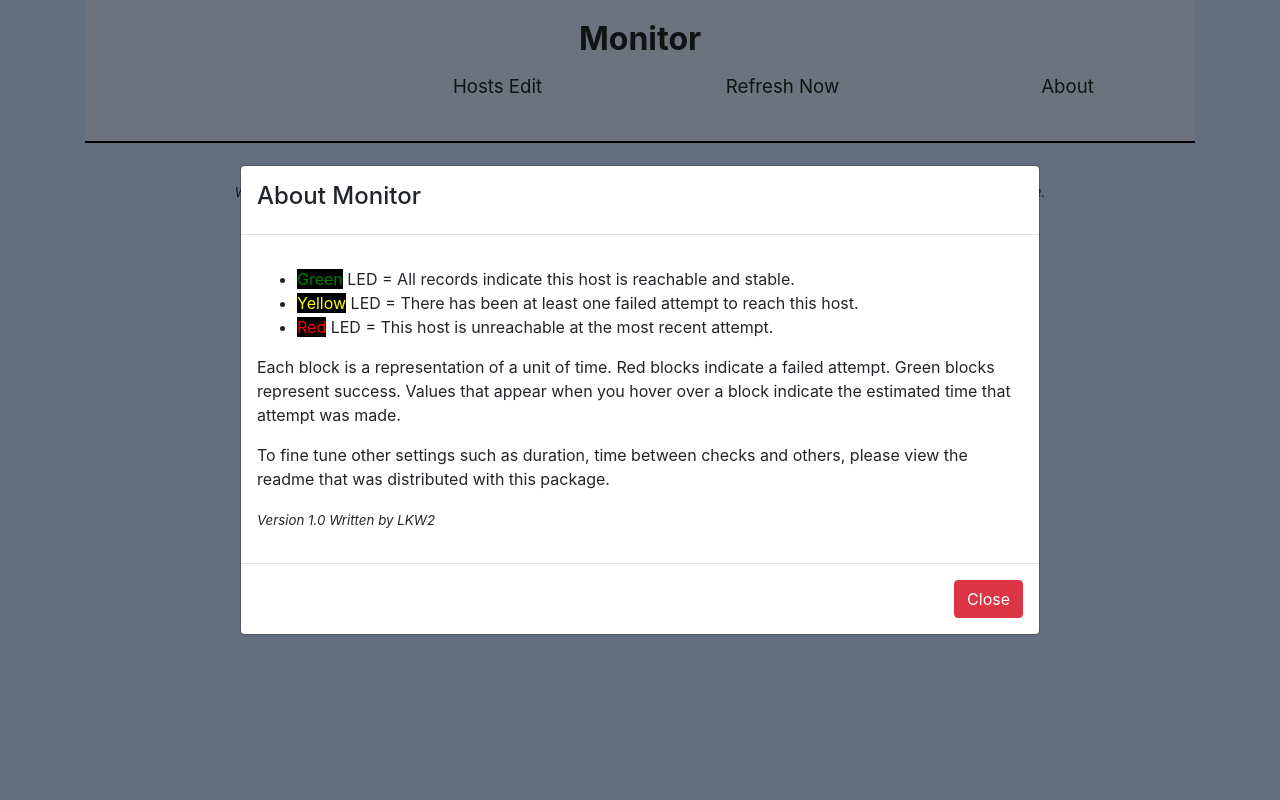
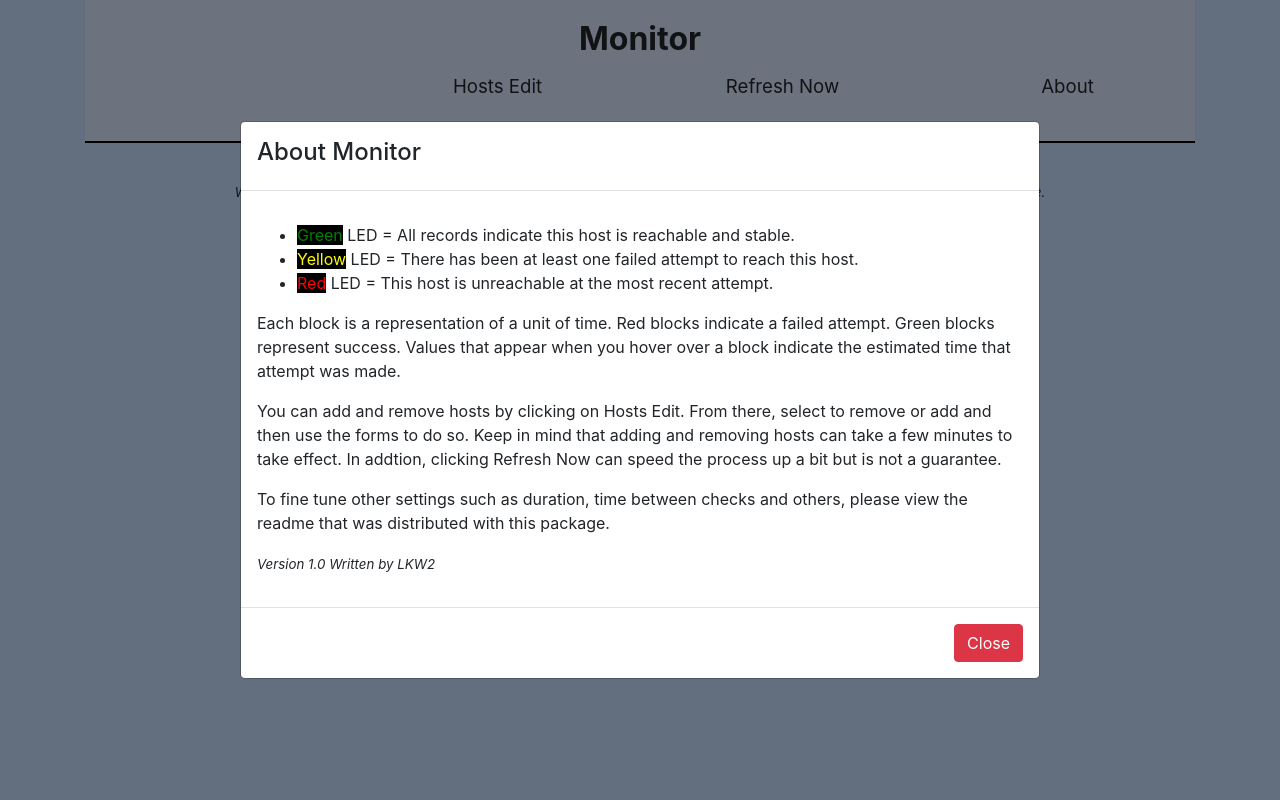
Before and after one commit to 2004lkw/Monitor, a Flask app: template templates/index.html in a window 1280 px wide, after a click on "About". Run offline with Flask 2, Linux system fonts and the light colour scheme; the template is opened without the code that fills it, so the values that code supplies are empty; some libraries are stand-ins or nearby versions.

Commit message:
Feature Add 2
Added:
1. Add hosts from web interface.
2. Delete hosts from web interface.
3. Force backend to refresh and then refresh front end. (experimental)

More file writes were required to make it all happen.  Some checks are made on the backend on incoming data.  Lots of JSON exchanges.

```diff
--- a/static/css/index.css
+++ b/static/css/index.css
@@ -215,3 +215,32 @@ a:active {
   transform: scale(1.1);
   transition: all ease 500ms;
 }
+
+.button-host-edit {
+    margin-left: 20px;
+}
+
+.choice-panel {
+    justify-content: center;
+}
+
+.choice-panel-text {
+    width: 100%;
+    margin-bottom: 40px;
+}
+
+.button-host-add {
+    margin-top: 40px;
+}
+
+.request-overlay {
+    z-index: 9999;
+    position: fixed; /*Important to cover the screen in case of scolling content*/
+    left: 0;
+    top: 0;
+    width: 100%;
+    height: 100%;
+    display: block;
+    text-align: center;
+    background: rgba(200,200,200,0.5) no-repeat center; /* .gif file or just div with message etc. however you like*/
+}
--- a/static/js/index.js
+++ b/static/js/index.js
@@ -1,5 +1,120 @@
 // JS for Index.html for the Monitor system.
+$(document).ready(function () {
+    // Boot strap tooltip stuff
+    $('[data-toggle="tooltip"]').tooltip();
+    $('#add-panel').hide()
+    $('#remove-panel').hide()
 
-$(document).ready(function () {
-    $('[data-toggle="tooltip"]').tooltip();
+    // Unhide the choice panel.  Hide the others.
+    $('#hosts-modal').on('shown.bs.modal', function() {
+        $('#choice-panel').show();
+        $('#add-panel').hide()
+        $('#remove-panel').hide()
+    });
+
+    // Click on "add host" from choice panel button.
+    $('#add-host-selection').click(function () {
+        // Hide the choice panel / show the add host panel.
+        $('#choice-panel').hide();
+        $('#remove-panel').hide()
+        $('#add-panel').show();
+        $('#add-panel-input').val("");
+    });
+
+    // Click on "Remove host" from the choice panel button.
+    $('#delete-host-selection').click(function () {
+        // Hide the choice panel / show the remove host panel.
+        $('#choice-panel').hide();
+        $('#remove-panel').show()
+        $('#add-panel').hide();
+        // Get the items for the selection.  First clear all...
+        $('#host-selection').empty()
+        // Get the data from the route.
+        let revajax = $.ajax({
+            type: 'GET',
+            url: '/gethosts',
+            statusCode: {
+                // Failed.
+                500: function () {
+                    alert("Could not load hosts.  Please try again in a few minutes.");
+                    return
+                }
+            },
+            contentType: "application/json",
+            dataType: 'json',
+            success: function (result) {
+                // Got something back...
+                for (var key in result) {
+                    // Data has been returned!
+                    $('#host-selection').append("<option>"+ key + "</option>")
+                }
+            }
+        });
+    });
+
+    // Click on "Add host" from add panel.
+    $('#button-add-host').click(function () {
+        // Send the function back to /addhost
+        hostVal = $('#add-panel-input').val();
+        hostVal = hostVal.trim();
+        if (hostVal === "") {
+            return
+        }
+        // Determined that this is a real value...
+        let outVal = {}
+        outVal['host']=hostVal
+        // Sending out...
+        $retv = $.ajax( {
+            type: "POST",
+            url: "/addhost",
+            data: JSON.stringify(outVal),
+            contentType: "application/json",
+            dataType: "json"
+        });
+        $("#hosts-modal").modal('toggle');
+    });
+
+    // If remove host is clicked...
+    $("#button-remove-host").click(function () {
+        // Figure out what value is highlighted and remove it.
+        let hostToDelete = $('#host-selection').val();
+        // Dictionary to send as json.
+        let hostOut = {}
+        hostOut['remove']=hostToDelete;
+        // Sending out...
+        $retv = $.ajax ( {
+            type: "POST",
+            url: "/deletehost",
+            data: JSON.stringify(hostOut),
+            contentType: "application/json",
+            dataType: "json"
+        });
+        $("#hosts-modal").modal('toggle');
+    });
+
+    // If refresh is clicked from the menu.
+    $('#a-refresh').click(refreshNow);
 });
+
+function refreshNow () {
+    let hostOut = {}
+    hostOut['refresh'] = 'now';
+    // Sending out...
+    $retv = $.ajax({
+        type: "POST",
+        url: "/refresh",
+        data: JSON.stringify(hostOut),
+        contentType: "application/json",
+        dataType: "json",
+        success: function() {
+            window.location.reload(true);
+        },
+        beforeSend: function() {
+            $('body').append('<div id="requestOverlay" class="request-overlay"></div>'); /*Create overlay on demand*/
+            $("#requestOverlay").show();/*Show overlay*/
+        },
+        complete: function () {
+            $("#requestOverlay").remove();/*Remove overlay*/
+        }
+    });
+}
--- a/templates/index.html
+++ b/templates/index.html
@@ -32,10 +32,11 @@
                         <span style="font-weight: bolder;">{{cur_time_date}}</span>
                     </div>
                     <div class="col-sm-3 minor-row">
-                        <div class="zoom"><a href="#">Hosts Edit</a></div>
+                        <div class="zoom"><a href="#" data-toggle="modal" data-target="#hosts-modal">Hosts Edit</a>
+                        </div>
                     </div>
                     <div class="col-sm-3 minor-row">
-                        <div class="zoom"><a href="#" onclick="window.location.reload(true);">Refresh Now</a></div>
+                        <div class="zoom"><a href="#" id="a-refresh">Refresh Now</a></div>
                     </div>
                     <div class="col-sm-3 minor-row">
                         <div class="zoom"><a href="#" data-toggle="modal" data-target="#about-modal">About</a></div>
@@ -90,6 +91,10 @@
                             <p>Each block is a representation of a unit of time. Red blocks indicate a failed attempt.
                                 Green blocks represent success. Values that appear when you hover over a block indicate
                                 the estimated time that attempt was made.</p>
+                            <p>You can add and remove hosts by clicking on Hosts Edit. From there, select to remove or
+                                add and then use the forms to do so. Keep in mind that adding and removing hosts can
+                                take a few minutes to take effect. In addtion, clicking Refresh Now can speed the
+                                process up a bit but is not a guarantee.</p>
                             <p>To fine tune other settings such as duration, time between checks and others, please view
                                 the readme that was distributed with this package.</p>
                             <p><span style="font-style: italic; font-size: smaller;">Version 1.0 Written by LKW2</span>
@@ -104,7 +109,7 @@
                 </div>
             </div>
 
-            <div class="modal" id="about-modal">
+            <div class="modal" id="hosts-modal">
                 <!-- Host Edit Modal -->
                 <div class="modal-dialog modal-dialog-centered modal-lg">
                     <div class="modal-content">
@@ -113,7 +118,43 @@
                             <h4>Hosts Edit</h4>
                         </div>
 
-                        <div class="modal-body">
+                        <div class="modal-body" id="choice-panel">
+                            <!-- Choice Panel -->
+                            <div class="text-center">
+                                <div class="choice-panel-text">
+                                    <h5>Add a host or delete one?</h5>
+                                </div>
+                                <button type="button" class="btn btn-info" id="add-host-selection">Add host</button>
+                                <button type="button" class="btn btn-danger button-host-edit"
+                                    id="delete-host-selection">delete host</button>
+                            </div>
+                        </div>
+
+                        <div class="modal-body" id="add-panel">
+                            <!-- Add Panel -->
+                            <div class="text-center">
+                                <div class="choice-panel-text">
+                                    <h5>Type the name of the host you wish to add.</h5>
+                                </div>
+                                <input type="text" class="form-control" placeholder="host-to.add.com"
+                                    id="add-panel-input">
+                                <button type="button" class="btn btn-success button-host-add" id="button-add-host">Add
+                                    Host</button>
+                            </div>
+                        </div>
+
+                        <div class="modal-body" id="remove-panel">
+                            <!-- Remove Panel -->
+                            <div class="text-center">
+                                <div class="choice-panel-text">
+                                    <h5>Select the host to remove.</h5>
+                                </div>
+                                <select class="form-control" id="host-selection" name="host-selection">
+                                    <!-- no options by defualt.  They will have to be added. -->
+                                </select>
+                                <button type="button" class="btn btn-danger button-host-add"
+                                    id="button-remove-host">Remove Host</button>
+                            </div>
                         </div>
 
                         <div class="modal-footer">
@@ -125,8 +166,6 @@
             </div>
 
 
-
-
         </div>
     </div>
 </body>
```
Also changed, not shown: connection_tester.py (+14 -3 lines), monitor.py (+54 -4 lines).
